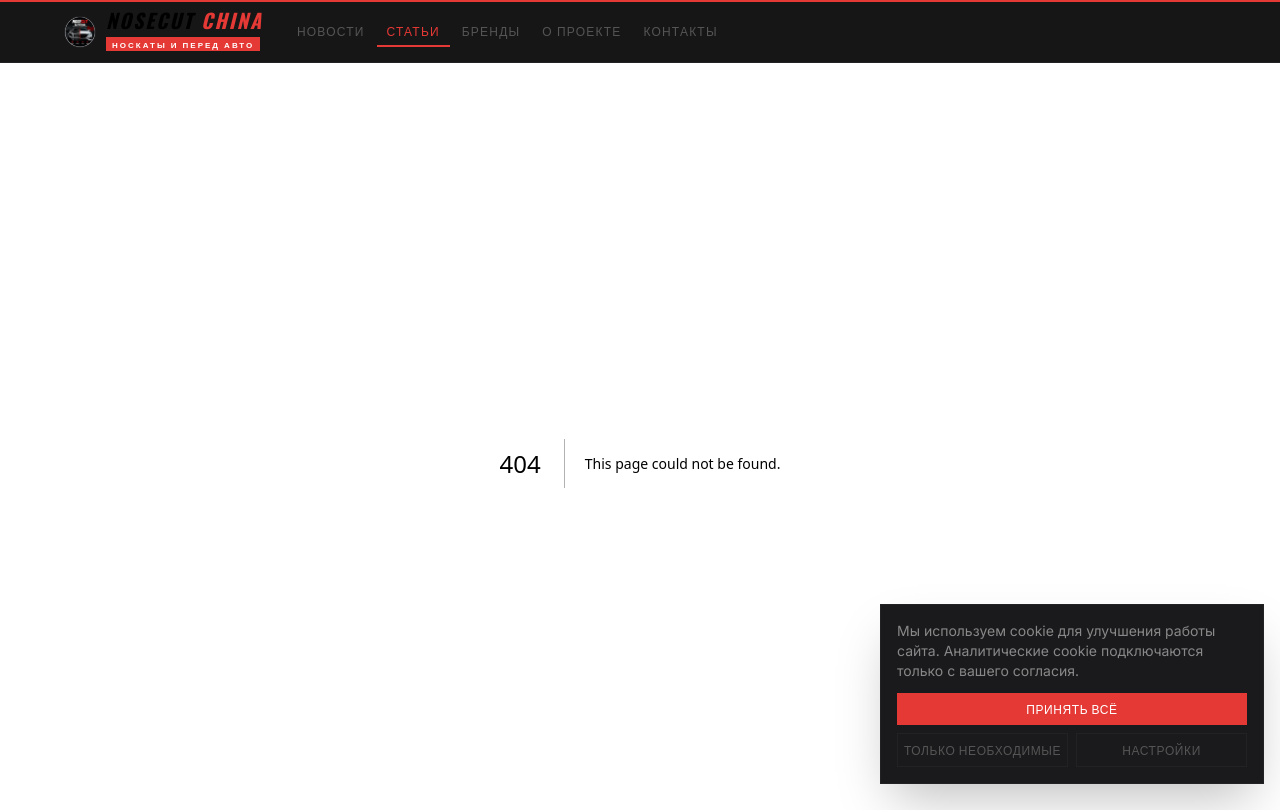
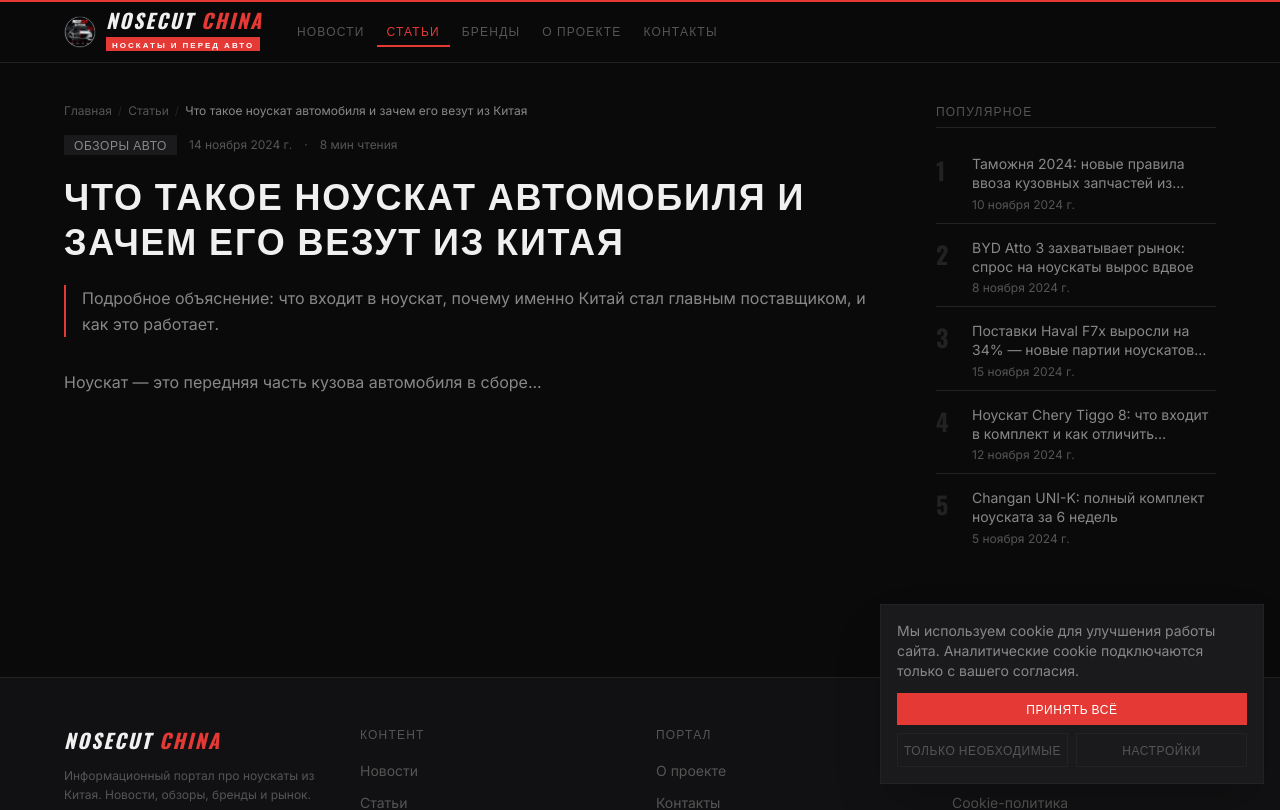
Before and after one commit to nikitausoltsev32-ctrl/noskat-site-a, a Next.js app in the folder noskat-site-a/: page /articles/chto-takoe-noskat-avtomobilya in a window 1280 px wide. Before the commit this address had no page. Shown: the top 810 px of the page. Built offline with nearby package versions, Linux system fonts and the light colour scheme.

Commit message:
feat: articles pages — list, detail, category

```diff
--- /dev/null
+++ b/noskat-site-a/app/articles/[slug]/page.tsx
@@ -0,0 +1,69 @@
+import { notFound } from 'next/navigation'
+import { Metadata } from 'next'
+import { generateMeta, articleSchema, breadcrumbSchema } from '@/lib/seo'
+import { ARTICLES, getArticleBySlug } from '@/data/articles'
+import { getPopularNews } from '@/data/news'
+import { formatDate } from '@/lib/utils'
+import { ROUTES } from '@/lib/routes'
+import { ALL_CATEGORIES } from '@/data/categories'
+import Breadcrumbs from '@/components/ui/Breadcrumbs'
+import Tag from '@/components/ui/Tag'
+import Sidebar from '@/components/ui/Sidebar'
+
+export function generateStaticParams() {
+  return ARTICLES.map(a => ({ slug: a.slug }))
+}
+
+export async function generateMetadata({ params }: { params: Promise<{ slug: string }> }): Promise<Metadata> {
+  const { slug } = await params
+  const article = getArticleBySlug(slug)
+  if (!article) return {}
+  return generateMeta({ title: article.title, description: article.excerpt, path: ROUTES.articleDetail(article.slug), image: article.image, type: 'article' })
+}
+
+export default async function ArticleDetailPage({ params }: { params: Promise<{ slug: string }> }) {
+  const { slug } = await params
+  const article = getArticleBySlug(slug)
+  if (!article) notFound()
+  const cat = ALL_CATEGORIES.find(c => c.slug === article.category)
+  const popular = getPopularNews(5)
+
+  const schemas = [
+    articleSchema({ title: article.title, description: article.excerpt, date: article.date, image: article.image, path: ROUTES.articleDetail(article.slug) }),
+    breadcrumbSchema([
+      { name: 'Главная', path: ROUTES.home },
+      { name: 'Статьи', path: ROUTES.articles },
+      { name: article.title, path: ROUTES.articleDetail(article.slug) },
+    ]),
+  ]
+
+  return (
+    <>
+      {schemas.map((s, i) => <script key={i} type="application/ld+json" dangerouslySetInnerHTML={{ __html: JSON.stringify(s) }} />)}
+      <div className="container py-10">
+        <div className="grid grid-cols-1 lg:grid-cols-[1fr_280px] gap-10">
+          <article>
+            <Breadcrumbs items={[
+              { label: 'Главная', href: ROUTES.home },
+              { label: 'Статьи', href: ROUTES.articles },
+              { label: article.title },
+            ]} />
+            <div className="mt-4 flex flex-wrap items-center gap-3 text-xs text-text-muted mb-4">
+              {cat && <Tag label={cat.name} href={ROUTES.articlesCategory(cat.slug)} />}
+              <span>{formatDate(article.date)}</span>
+              <span>·</span>
+              <span>{article.readTime} мин чтения</span>
+            </div>
+            <h1 className="font-heading text-2xl md:text-4xl font-bold uppercase tracking-wider text-text-primary leading-tight mb-6">
+              {article.title}
+            </h1>
+            <p className="text-text-secondary text-base leading-relaxed border-l-2 border-acc pl-4 mb-8">{article.excerpt}</p>
+            <div className="prose prose-invert max-w-none text-text-secondary leading-relaxed"
+              dangerouslySetInnerHTML={{ __html: article.body }} />
+          </article>
+          <Sidebar posts={popular} />
+        </div>
+      </div>
+    </>
+  )
+}
--- /dev/null
+++ b/noskat-site-a/app/articles/category/[slug]/page.tsx
@@ -0,0 +1,44 @@
+import { notFound } from 'next/navigation'
+import { Metadata } from 'next'
+import { generateMeta } from '@/lib/seo'
+import { ARTICLE_CATEGORIES } from '@/data/categories'
+import { getArticlesByCategory } from '@/data/articles'
+import { getPopularNews } from '@/data/news'
+import { ROUTES } from '@/lib/routes'
+import ArticleCard from '@/components/cards/ArticleCard'
+import Breadcrumbs from '@/components/ui/Breadcrumbs'
+import Sidebar from '@/components/ui/Sidebar'
+
+export function generateStaticParams() {
+  return ARTICLE_CATEGORIES.map(c => ({ slug: c.slug }))
+}
+
+export async function generateMetadata({ params }: { params: Promise<{ slug: string }> }): Promise<Metadata> {
+  const { slug } = await params
+  const cat = ARTICLE_CATEGORIES.find(c => c.slug === slug)
+  if (!cat) return {}
+  return generateMeta({ title: cat.name, description: cat.description, path: ROUTES.articlesCategory(cat.slug) })
+}
+
+export default async function ArticlesCategoryPage({ params }: { params: Promise<{ slug: string }> }) {
+  const { slug } = await params
+  const cat = ARTICLE_CATEGORIES.find(c => c.slug === slug)
+  if (!cat) notFound()
+  const articles = getArticlesByCategory(cat.slug)
+  const popular = getPopularNews(5)
+
+  return (
+    <div className="container py-10">
+      <Breadcrumbs items={[{ label: 'Главная', href: ROUTES.home }, { label: 'Статьи', href: ROUTES.articles }, { label: cat.name }]} />
+      <h1 className="font-heading text-3xl font-bold uppercase tracking-wider text-text-primary mt-4 mb-2">{cat.name}</h1>
+      <p className="text-text-muted text-sm mb-8">{cat.description}</p>
+      <div className="grid grid-cols-1 lg:grid-cols-[1fr_280px] gap-8">
+        <div className="grid grid-cols-1 gap-3">
+          {articles.map(a => <ArticleCard key={a.slug} article={a} />)}
+          {articles.length === 0 && <p className="text-text-muted">В этой категории пока нет материалов.</p>}
+        </div>
+        <Sidebar posts={popular} />
+      </div>
+    </div>
+  )
+}
--- /dev/null
+++ b/noskat-site-a/app/articles/page.tsx
@@ -0,0 +1,41 @@
+import { Metadata } from 'next'
+import { generateMeta } from '@/lib/seo'
+import { ARTICLES } from '@/data/articles'
+import { ARTICLE_CATEGORIES } from '@/data/categories'
+import { getPopularNews } from '@/data/news'
+import ArticleCard from '@/components/cards/ArticleCard'
+import Breadcrumbs from '@/components/ui/Breadcrumbs'
+import Sidebar from '@/components/ui/Sidebar'
+import Tag from '@/components/ui/Tag'
+import Pagination from '@/components/ui/Pagination'
+import { ROUTES } from '@/lib/routes'
+
+export const metadata: Metadata = generateMeta({
+  title: 'Статьи и обзоры ноускатов из Китая',
+  description: 'Экспертные статьи про ноускаты, логистику, восстановление автомобилей и запчасти из Китая.',
+  path: ROUTES.articles,
+})
+
+export default function ArticlesPage() {
+  const popular = getPopularNews(5)
+  return (
+    <div className="container py-10">
+      <Breadcrumbs items={[{ label: 'Главная', href: ROUTES.home }, { label: 'Статьи' }]} />
+      <h1 className="font-heading text-3xl font-bold uppercase tracking-wider text-text-primary mt-4 mb-2">Статьи и обзоры</h1>
+      <p className="text-text-muted text-sm mb-6">Экспертный контент про ноускаты, логистику и китайский авторынок</p>
+      <div className="flex flex-wrap gap-2 mb-8">
+        <Tag label="Все" active />
+        {ARTICLE_CATEGORIES.map(cat => <Tag key={cat.slug} label={cat.name} href={ROUTES.articlesCategory(cat.slug)} />)}
+      </div>
+      <div className="grid grid-cols-1 lg:grid-cols-[1fr_280px] gap-8">
+        <div>
+          <div className="grid grid-cols-1 gap-3 mb-8">
+            {ARTICLES.map(a => <ArticleCard key={a.slug} article={a} />)}
+          </div>
+          <Pagination current={1} total={1} buildHref={p => `${ROUTES.articles}?page=${p}`} />
+        </div>
+        <Sidebar posts={popular} />
+      </div>
+    </div>
+  )
+}
```
